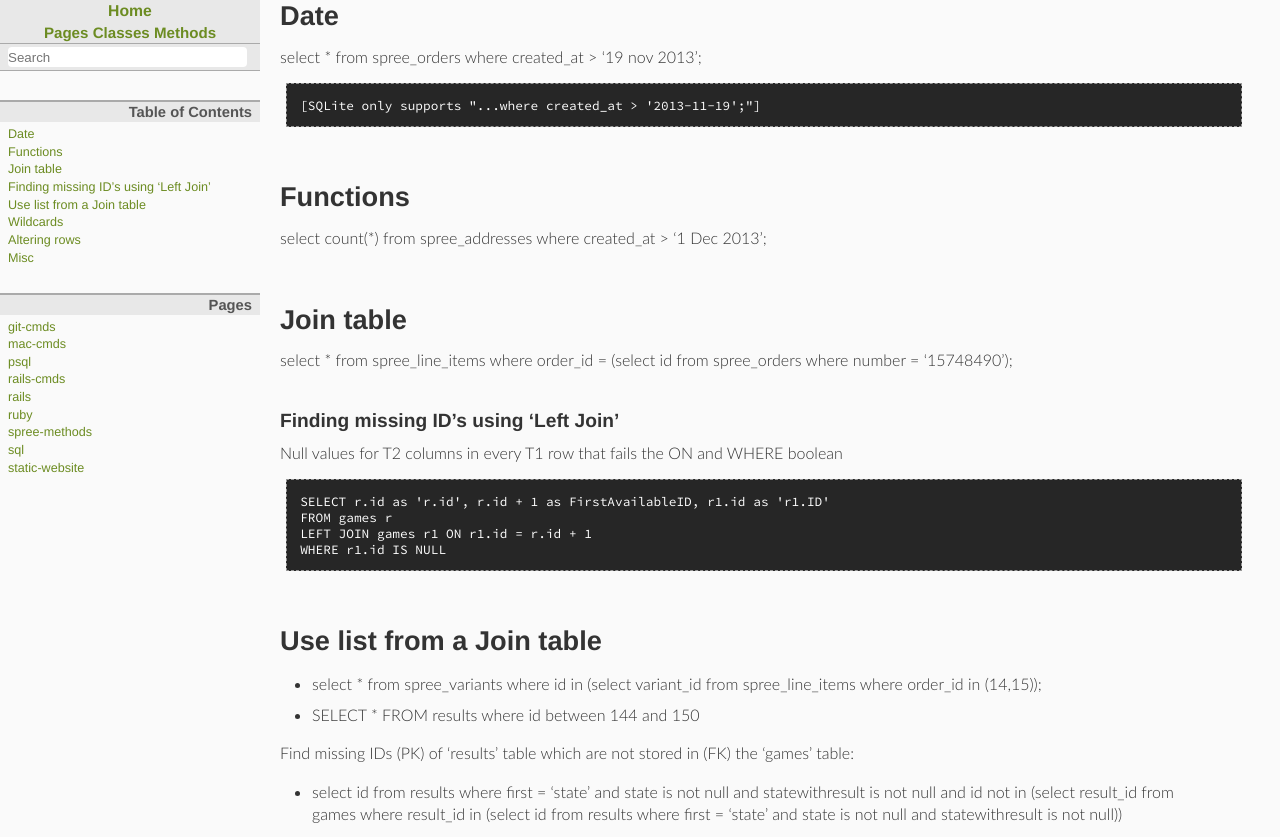
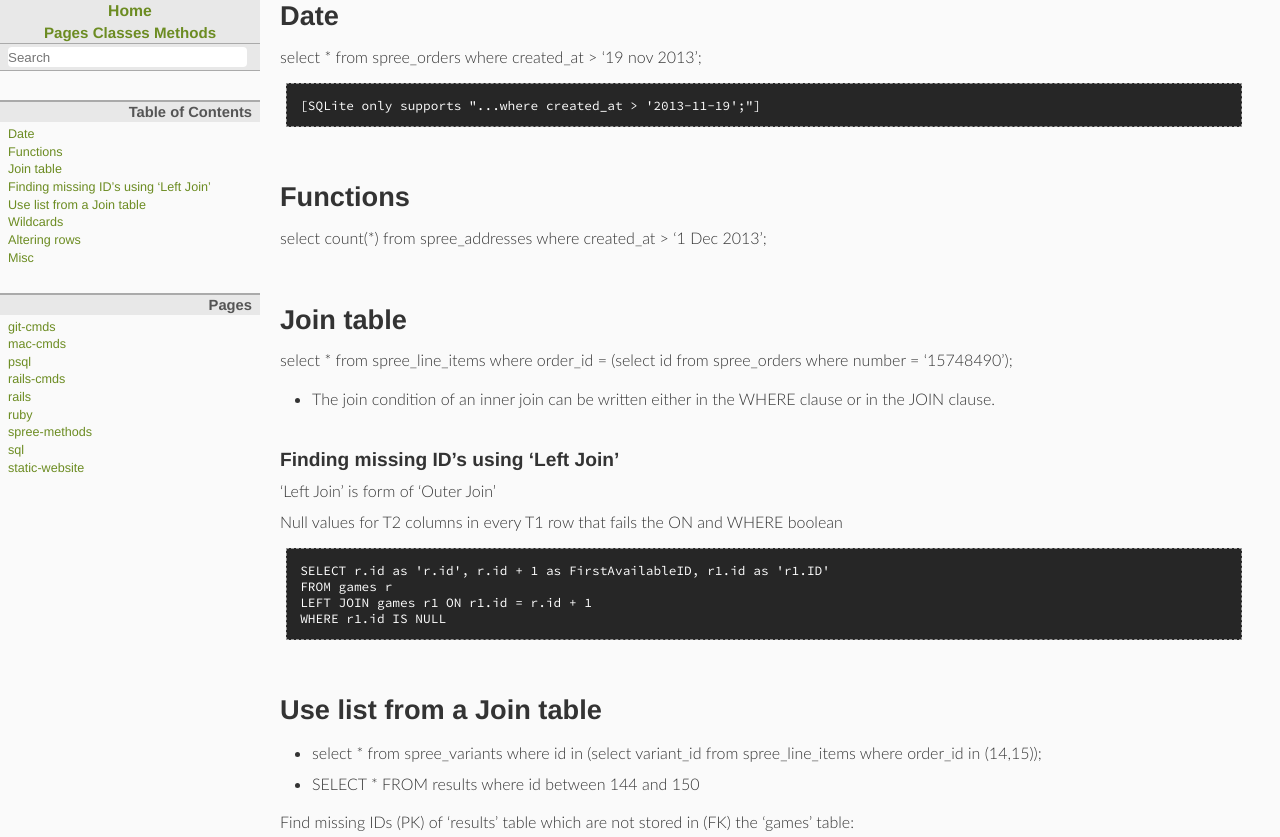
Before and after one commit to doughazell/git-doc, a plain HTML site: page sql_txt.html in a window 1280 px wide. Shown: the top 837 px of the page. Drawn offline with Linux system fonts and the light colour scheme.

Commit message:
Update of sql + static website pages

```diff
--- a/sql_txt.html
+++ b/sql_txt.html
@@ -116,8 +116,14 @@
 
 <p>select * from spree_line_items where order_id = (select id from
 spree_orders where number = ‘15748490’);</p>
+<ul><li>
+<p>The join condition of an inner join can be written either in the WHERE
+clause or in the JOIN clause.</p>
+</li></ul>
 
 <h3 id="label-Finding+missing+ID%27s+using+%27Left+Join%27">Finding missing ID’s using ‘Left Join’<span><a href="#label-Finding+missing+ID%27s+using+%27Left+Join%27">&para;</a> <a href="#documentation">&uarr;</a></span></h3>
+
+<p>‘Left Join’ is form of ‘Outer Join’</p>
 
 <p>Null values for T2 columns in every T1 row that fails the ON and WHERE
 boolean</p>
```
Also changed, not shown: static-website_txt.html (+3 -0 lines), 1 other file.
